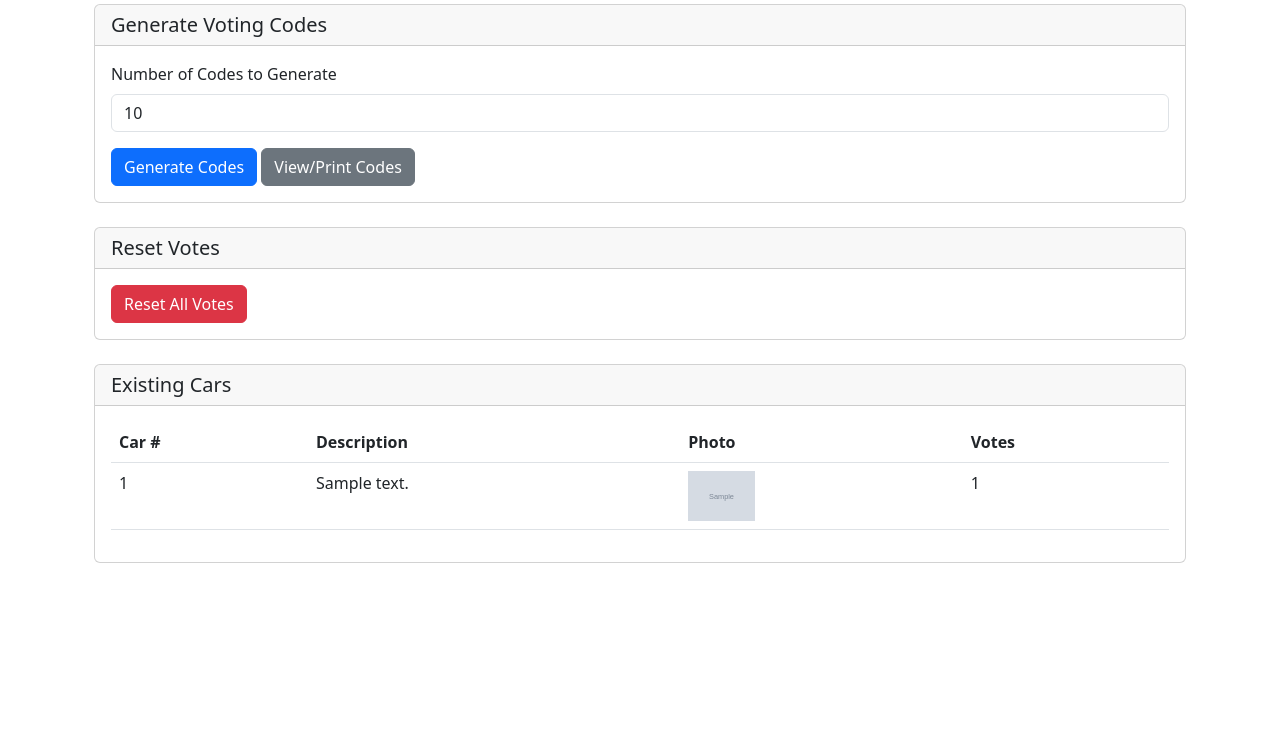
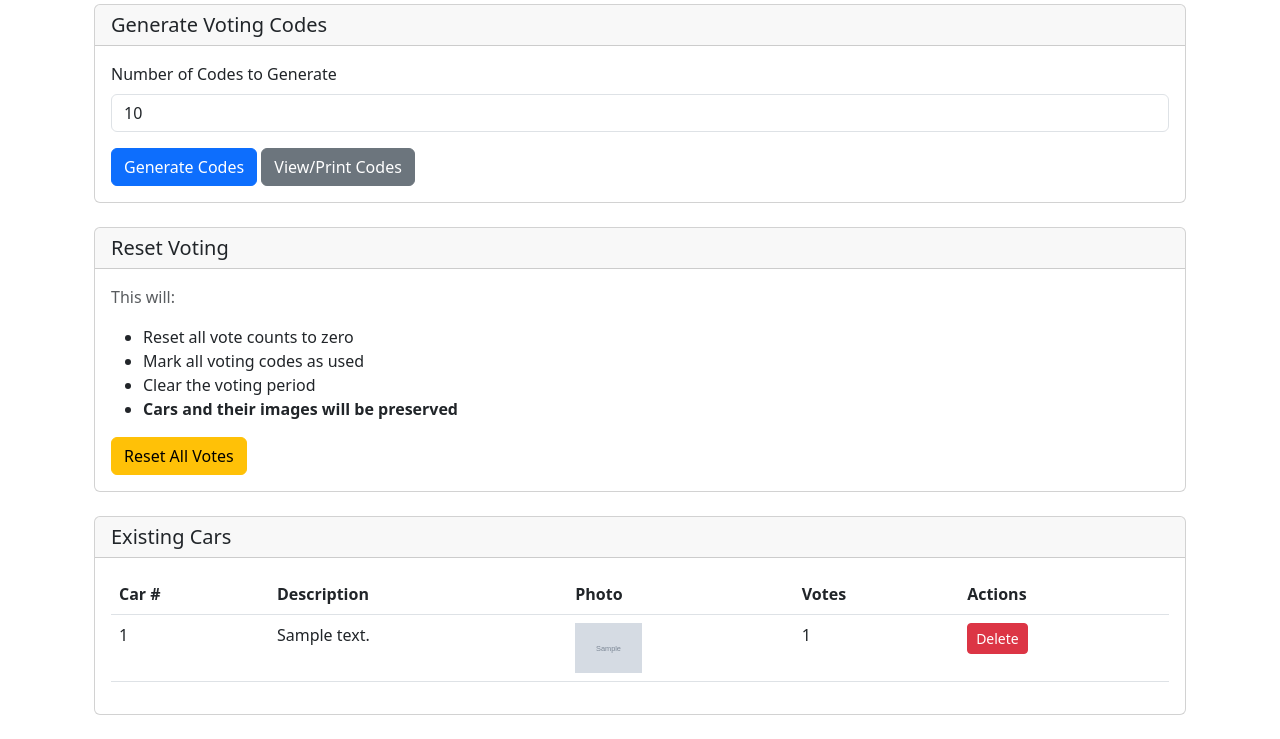
Before and after one commit to brandongraves08/derbyvote, a Flask app: page /admin in a window 1280 px wide. Shown: the part 774-1513 px from the top of the page. Before the commit the page ends 1337 px from the top, so only its background shows below. Run offline with Flask 3, Linux system fonts and the light colour scheme; a user stored in the database is signed in; tables that the repository leaves empty hold one stand-in row (values such as "Sample post"); grey boxes marked "Sample" are stand-in pictures.

Commit message:
Update reset functionality to preserve cars and add car deletion feature

```diff
--- a/app.py
+++ b/app.py
@@ -392,13 +392,47 @@ def reset_votes():
     try:
         # Reset all car votes to 0
         Car.query.update({Car.votes: 0})
-        # Delete all vote codes
-        VoteCode.query.delete()
+
+        # Mark all vote codes as used instead of deleting them
+        VoteCode.query.update({
+            VoteCode.is_used: True,
+            VoteCode.used_at: datetime.utcnow()
+        })
+
+        # Reset voting period
+        settings = Settings.get_settings()
+        settings.voting_start = None
+        settings.voting_end = None
+
         db.session.commit()
-        flash('All votes and voting codes have been reset successfully')
+        flash('All votes have been reset successfully. Cars and their images have been preserved.')
     except Exception as e:
         db.session.rollback()
         flash('Error resetting votes: ' + str(e))
+
+    return redirect(url_for('admin'))
+
+@app.route('/admin/delete_car/<int:car_id>', methods=['POST'])
+@login_required
+def delete_car(car_id):
+    try:
+        car = Car.query.get_or_404(car_id)
+
+        # Delete the image file if it exists
+        if car.image_filename:
+            image_path = os.path.join(app.config['UPLOAD_FOLDER'], car.image_filename)
+            if os.path.exists(image_path):
+                os.remove(image_path)
+
+        # Delete the car from the database
+        db.session.delete(car)
+        db.session.commit()
+
+        flash('Car deleted successfully')
+    except Exception as e:
+        db.session.rollback()
+        flash('Error deleting car: ' + str(e))
+
     return redirect(url_for('admin'))
 
 @app.route('/health')
--- a/templates/admin.html
+++ b/templates/admin.html
@@ -76,11 +76,20 @@
     <!-- Reset Votes -->
     <div class="card mb-4">
         <div class="card-header">
-            <h2 class="h5 mb-0">Reset Votes</h2>
+            <h2 class="h5 mb-0">Reset Voting</h2>
         </div>
         <div class="card-body">
-            <form action="{{ url_for('reset_votes') }}" method="POST" onsubmit="return confirm('Are you sure you want to reset all votes? This cannot be undone.');">
-                <button type="submit" class="btn btn-danger">Reset All Votes</button>
+            <p class="text-muted mb-3">
+                This will:
+                <ul>
+                    <li>Reset all vote counts to zero</li>
+                    <li>Mark all voting codes as used</li>
+                    <li>Clear the voting period</li>
+                    <li><strong>Cars and their images will be preserved</strong></li>
+                </ul>
+            </p>
+            <form action="{{ url_for('reset_votes') }}" method="POST" onsubmit="return confirm('Are you sure you want to reset all votes? Cars and their images will be preserved, but all votes will be cleared.');">
+                <button type="submit" class="btn btn-warning">Reset All Votes</button>
             </form>
         </div>
     </div>
@@ -99,6 +108,7 @@
                             <th>Description</th>
                             <th>Photo</th>
                             <th>Votes</th>
+                            <th>Actions</th>
                         </tr>
                     </thead>
                     <tbody>
@@ -116,6 +126,16 @@
                                 {% endif %}
                             </td>
                             <td>{{ car.votes }}</td>
+                            <td>
+                                <form action="{{ url_for('delete_car', car_id=car.id) }}"
+                                      method="POST"
+                                      style="display: inline;"
+                                      onsubmit="return confirm('Are you sure you want to delete Car #{{ car.number }}? This cannot be undone.');">
+                                    <button type="submit" class="btn btn-danger btn-sm">
+                                        <i class="bi bi-trash"></i> Delete
+                                    </button>
+                                </form>
+                            </td>
                         </tr>
                         {% endfor %}
                     </tbody>
```
